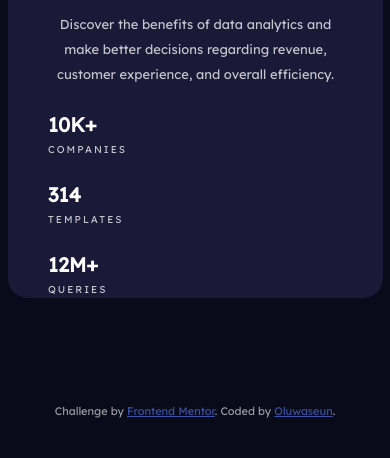
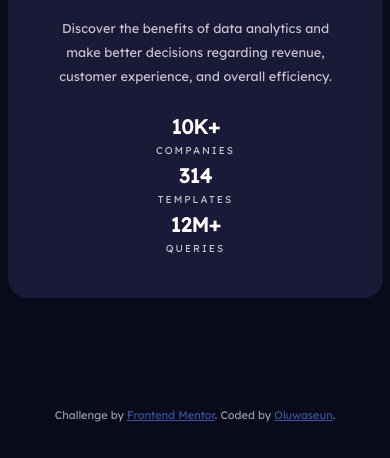
Before and after one commit to Shiggazi/stats-preview-card-component-main, a plain HTML site: page index.html in a window 390 px wide. Shown: the part 560-1018 px from the top of the page. Drawn offline with Linux system fonts and the light colour scheme; a web font is replaced by a local one.

Commit message:
Changed unit of Measurement To Rem & Percentage

```diff
--- a/index.html
+++ b/index.html
@@ -27,6 +27,8 @@
           Discover the benefits of data analytics and make better decisions regarding revenue, customer
           experience, and overall efficiency.
 
+        <div id="counter">
+
 
           <ul class="counter">
             <li> <strong> 10k+ </strong> <br>
@@ -42,7 +44,7 @@
             </li>
           </ul>
           </p>
-
+        </div>
       </div>
     </section>
 
--- a/style.css
+++ b/style.css
@@ -24,7 +24,7 @@ body{
     max-width: 1440px;
     background-color: var(--Very-dark-blue);
     font-family: 'Lexend Deca', sans-serif;
-    Font-size: 15px;
+    Font-size: 0.93rem;
 }
 h1{
     font-size: 2rem;
@@ -32,15 +32,15 @@ h1{
     font-weight: 700;
 }
 p{
-    margin: 25px auto;
+    margin: 1.6rem auto;
     font-size: 13px;
-    padding: 0px 40px 0px 0px  ;
+    padding: 0rem 2.5rem 0rem 0rem  ;
     color: var(--lightly-transparent-white-main-paragraph);
-    line-height: 25px;
+    line-height: 1.6rem;
 
 }
 .wrapper{
-    width: 900px;
+    width: 56rem;
     display: flex;
     align-items: center;
     height: 90vh;
@@ -52,11 +52,11 @@ p{
     display: flex;
     flex-flow: row-reverse;
     background-color: var(--Dark-desaturated-blue);
-    border-radius: 10px;
+    border-radius: 0.625rem;
     align-content: center;
 }
 .header{
-    border-radius: 0px 10px 10px 0px;
+    border-radius: 0rem 0.625rem 0.625rem 0rem;
     width: 100%;
     background-repeat: no-repeat;
     background-image: url(./images/image-header-desktop.jpg);
@@ -69,7 +69,7 @@ p{
 }
 .content{
     overflow: hidden;
-    padding: 30px 50px;
+    padding: 1.875rem 3.125rem;
     max-width: 50%;
 }
 ul{
@@ -84,18 +84,20 @@ li{
     align-self: flex-start;
 }
 .counter{
-    margin: 20px auto;
-    padding: 30px 0px 0px 0px;
+    margin: 1.25rem auto;
+    padding: 1.875rem 0rem 0rem 0rem;
     text-align: left;
     font-family: 'Lexend Deca', sans-serif;
 }
 strong{
-    font-size: 20px;
+    font-size: 1.25rem;
 }
 ul p{
-    margin:0px;
+    margin:0rem;
     letter-spacing: 2px;
-    font-size: 10px;}
+    font-size: 10px;
+    color: var(--lightly-transparent-white-main-paragraph);
+}
 
 .attribution { font-size: 11px; text-align: center; }
 .attribution a { color: hsl(228, 45%, 44%); }
@@ -108,21 +110,19 @@ ul p{
   }
     body{
         text-align: center;
-
     }
 
 
     .wrapper{
         max-width: 100%;
-        height: 956px;
+        height: 60rem;
         display: block;
         margin: 0 auto;
         position: relative;
-        top: 50px;
+        top: 3.125rem;
     }
 
     .card{
-    /* transform: translate(-10%, 10%); */
     margin: 0px auto;
     width: 375px;
     height:800px;
@@ -136,64 +136,66 @@ ul p{
     .header{
         background-image: url(./images/image-header-mobile.jpg);
         background-size: cover;
-        height: 300px;
-        border-radius: 20px 20px 0px 0px;
-        /* margin-bottom: 0px; */
+        height: 19rem;
+        border-radius: 1.25rem 1.25rem 0rem 0rem;
     }
     .header img{
-        /* border: 3px white solid; */
      display: none;
     }
     .overlay{
         position:absolute;
-        width: 375px;
+        width: 23.5rem;
         overflow:hidden;
-        height: 300px;
+        height: 19rem;
         background-color: var(--Soft-violet);
-        z-index:2 ;
+        z-index:2;
         opacity: 0.5;
-        bottom: 500px;
-        border-radius: 20px 20px 0px 0px;
+        bottom: 31.25rem;
+        border-radius: 1.25rem 1.25rem 0rem 0rem;
     }
     .accent{
         color: var(--Soft-violet);
     }
     .content{
-        padding: 30px 40px;
+        padding: 1.875rem 2.5rem;
         max-width: 100%;
         text-align: center;
     }
+    #counter{
+        min-width: 100%;
+        justify-content: center;
+        align-items: center;
+    }
+    .counter{
+        padding: 0rem;
+    }
     ul{
         display: block;
-        list-style-type: none;
+        /* list-style-type: none; */
         margin: 0 auto;
     }
     li{
         text-transform: uppercase;
         color: var(--White-main-heading-stats);
-        /* align-self: flex-start; */
-        margin:20px auto;
-    }
-    .counter{
-        margin: 0px auto;
-        padding: 0px 0px 0px 0px;
+        margin: 0rem auto;
+        align-items: center;
+        text-align: center;
     }
     strong{
 
-        text-align: center;
-        font-size: 20px;
+        font-size: 1.25rem;
     }
     ul p{
-        letter-spacing: 2px;
-        font-size: 10px;
+        letter-spacing: 0.125rem;
+        font-size: 0.625rem;
     }
 
 
     p{
-        font-size: 13px;
+        font-size: 0.8rem;
         padding: 0px  ;
         color: var(--lightly-transparent-white-main-paragraph);
-        line-height: 25px;
+        line-height: 1.5rem;
 
     }
 
```
Lines whose indentation alone changed are shown as unchanged.
